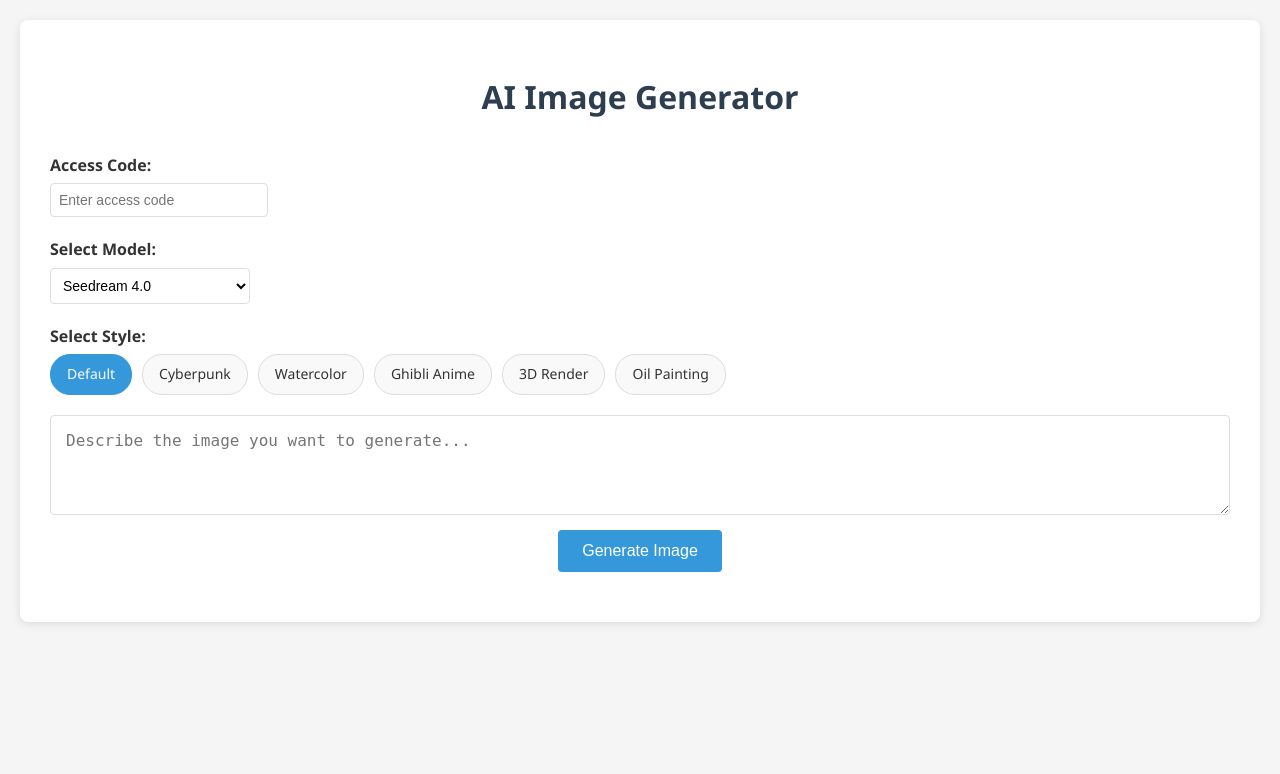
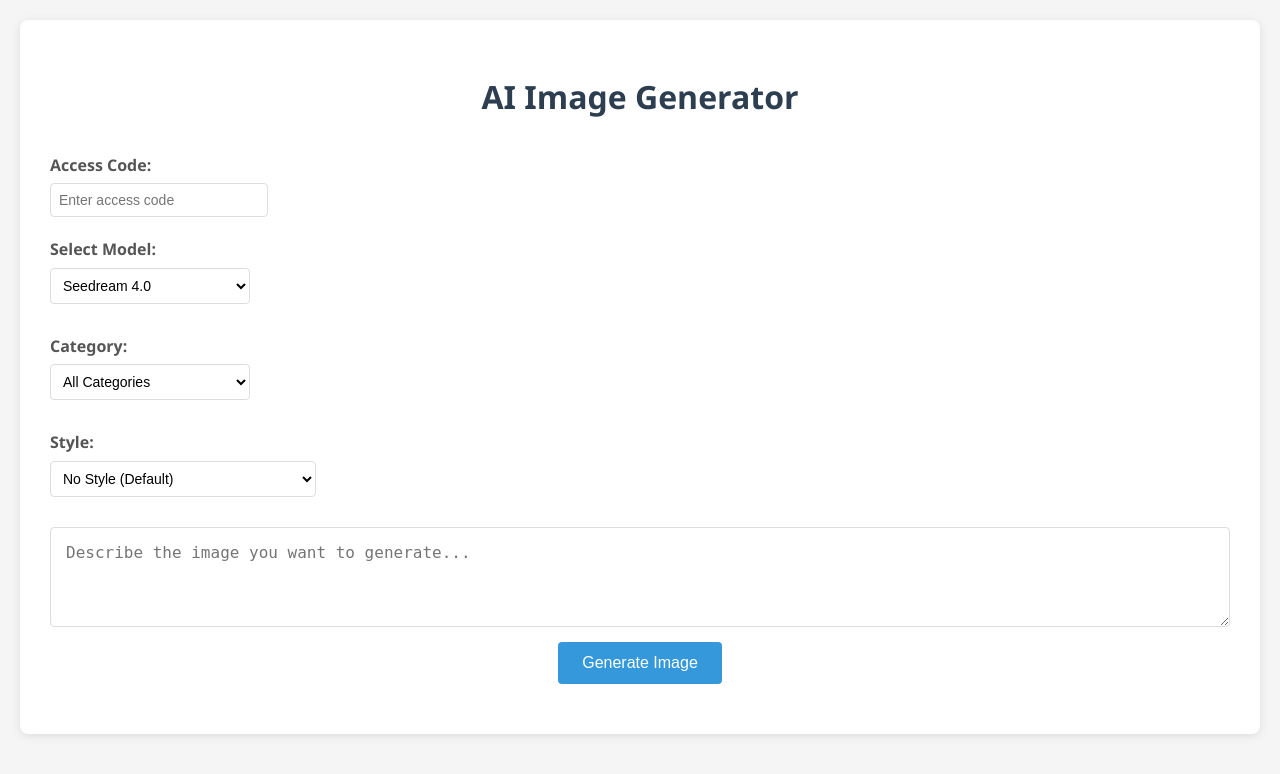
Before and after one commit to robinlxz/image_gen_with_middle_steps, a Flask app: page / in a window 1280 px wide. Shown: the top 774 px of the page. Run offline with Flask 3, Linux system fonts and the light colour scheme.

Commit message:
ADD: category dropdown on FE

```diff
--- a/app.py
+++ b/app.py
@@ -78,31 +78,86 @@ MODELS = {
     }
 }
 
-# Define Style Presets
+# Style Templates with Categories
 STYLES = {
-    "none": {
-        "name": "Default",
-        "prompt_suffix": ""
+    # === Group: Cinematic (Movies & TV) ===
+    "wes_anderson": {
+        "name": "Wes Anderson (Grand Budapest)",
+        "group": "Cinematic",
+        "prompt_suffix": ", in the style of Wes Anderson, symmetrical composition, pastel colors, retro aesthetic, highly detailed, whimsical, cinematic lighting"
     },
-    "cyberpunk": {
-        "name": "Cyberpunk",
-        "prompt_suffix": ", cyberpunk style, neon lights, futuristic city background, highly detailed, 8k resolution, vibrant colors"
+    "cyberpunk_2077": {
+        "name": "Cyberpunk 2077 (Neon Noir)",
+        "group": "Cinematic",
+        "prompt_suffix": ", cyberpunk 2077 style, neon lights, night city, rain, high tech low life, chromatic aberration, volumetric lighting, futuristic"
+    },
+    "ghibli": {
+        "name": "Studio Ghibli (Anime)",
+        "group": "Cinematic",
+        "prompt_suffix": ", Studio Ghibli style, Hayao Miyazaki, anime, vibrant colors, peaceful atmosphere, detailed background art, hand drawn style"
+    },
+    "dune": {
+        "name": "Dune (Epic Sci-Fi)",
+        "group": "Cinematic",
+        "prompt_suffix": ", Dune movie style, vast desert landscape, brutalist architecture, muted earth tones, cinematic scale, epic atmosphere, Denis Villeneuve"
+    },
+
+    # === Group: Art Styles ===
+    "van_gogh": {
+        "name": "Van Gogh (Starry Night)",
+        "group": "Art Styles",
+        "prompt_suffix": ", in the style of Vincent van Gogh, thick impasto brushstrokes, swirling patterns, vibrant blue and yellow colors, expressive oil painting"
+    },
+    "ukiyo_e": {
+        "name": "Ukiyo-e (Japanese Woodblock)",
+        "group": "Art Styles",
+        "prompt_suffix": ", Ukiyo-e style, Japanese woodblock print, flat colors, bold outlines, Hokusai style, traditional japanese art"
+    },
+    "pixel_art": {
+        "name": "Pixel Art (Retro Game)",
+        "group": "Art Styles",
+        "prompt_suffix": ", pixel art, 8-bit style, retro video game, low resolution, dithering, vibrant colors"
     },
     "watercolor": {
-        "name": "Watercolor",
-        "prompt_suffix": ", watercolor painting, soft colors, artistic, dreamy, paper texture, delicate brush strokes"
+        "name": "Watercolor (Soft)",
+        "group": "Art Styles",
+        "prompt_suffix": ", watercolor painting, soft edges, paper texture, wet-on-wet technique, dreamy atmosphere, artistic"
     },
-    "ghibli": {
-        "name": "Ghibli Anime",
-        "prompt_suffix": ", Studio Ghibli style, anime, vibrant colors, detailed background, whimsical, Hayao Miyazaki"
+
+    # === Group: Photography ===
+    "polaroid": {
+        "name": "Polaroid (Vintage)",
+        "group": "Photography",
+        "prompt_suffix": ", polaroid photo, vintage aesthetic, film grain, soft focus, flash photography, nostalgia, 1990s style"
     },
+    "macro": {
+        "name": "Macro Photography (Close-up)",
+        "group": "Photography",
+        "prompt_suffix": ", macro photography, extreme close-up, high detail, shallow depth of field, bokeh background, sharp focus"
+    },
+    "drone": {
+        "name": "Drone Shot (Aerial)",
+        "group": "Photography",
+        "prompt_suffix": ", aerial view, drone photography, bird's eye view, high angle shot, vast landscape, epic scale"
+    },
+
+    # === Group: 3D & Digital ===
     "3d_render": {
-        "name": "3D Render",
-        "prompt_suffix": ", 3D render, unreal engine 5, 8k, ray tracing, realistic, cinematic lighting, highly detailed textures"
+        "name": "3D Render (Octane)",
+        "group": "3D & Digital",
+        "prompt_suffix": ", 3d render, octane render, unreal engine 5, ray tracing, highly detailed, photorealistic, 8k resolution"
     },
-    "oil_painting": {
-        "name": "Oil Painting",
-        "prompt_suffix": ", oil painting, thick brush strokes, textured canvas, classical art style, rich colors"
+    "low_poly": {
+        "name": "Low Poly (Minimalist)",
+        "group": "3D & Digital",
+        "prompt_suffix": ", low poly style, minimalist 3d, sharp edges, flat shading, geometric shapes, isometric view"
+    },
+
+    # === Special ===
+    "custom": {
+        "name": "✨ Custom Style (Enter your own)",
+        "group": "Special",
+        "prompt_suffix": "" # Placeholder, will be replaced by user input
     }
 }
 
--- a/static/script.js
+++ b/static/script.js
@@ -3,8 +3,11 @@ document.addEventListener('DOMContentLoaded', () => {
     const promptInput = document.getElementById('promptInput');
     const accessCodeInput = document.getElementById('accessCode');
     const modelSelect = document.getElementById('modelSelect');
-    const styleOptionsContainer = document.getElementById('styleOptions');
-    const selectedStyleInput = document.getElementById('selectedStyle');
+    const categorySelect = document.getElementById('categorySelect');
+    const styleSelect = document.getElementById('styleSelect');
+    const customStyleContainer = document.getElementById('customStyleContainer');
+    const customStyleInput = document.getElementById('customStyleInput');
+
     const loadingDiv = document.getElementById('loading');
     const resultSection = document.getElementById('resultSection');
     const generatedImage = document.getElementById('generatedImage');
@@ -17,15 +20,17 @@ document.addEventListener('DOMContentLoaded', () => {
     const debugTime = document.getElementById('debugTime');
     const debugTokens = document.getElementById('debugTokens');
 
-    // Fetch and populate models & styles on load
-    fetchConfig();
+    let allStyles = []; // Store fetched styles globally
 
-    async function fetchConfig() {
+    // Load models and styles on startup
+    loadConfig();
+
+    async function loadConfig() {
         try {
             const response = await fetch('/config');
             const data = await response.json();
 
-            // 1. Populate Models
+            // Populate Models
             modelSelect.innerHTML = '';
             if (data.models && data.models.length > 0) {
                 data.models.forEach(model => {
@@ -37,45 +42,107 @@ document.addEventListener('DOMContentLoaded', () => {
                 });
             }
 
-            // 2. Populate Styles
-            styleOptionsContainer.innerHTML = '';
-            if (data.styles && data.styles.length > 0) {
-                data.styles.forEach(style => {
-                    const btn = document.createElement('div');
-                    btn.className = 'style-option';
-                    btn.textContent = style.name;
-                    btn.dataset.value = style.id;
-
-                    // Default selection
-                    if (style.id === 'none') {
-                        btn.classList.add('selected');
-                        selectedStyleInput.value = style.id;
-                    }
-
-                    // Click handler
-                    btn.addEventListener('click', () => {
-                        // Deselect all
-                        document.querySelectorAll('.style-option').forEach(b => b.classList.remove('selected'));
-                        // Select clicked
-                        btn.classList.add('selected');
-                        selectedStyleInput.value = style.id;
-                    });
-
-                    styleOptionsContainer.appendChild(btn);
-                });
-            }
+            // Store and populate Styles
+            allStyles = data.styles || [];
+            populateCategories(allStyles);
+            populateStyles(allStyles); // Initial population (All)
 
         } catch (error) {
-            console.error('Failed to load config:', error);
-            // Fallback UI if config fails
+            console.error('Error loading config:', error);
+            alert('Failed to load configuration. Is the server running?');
         }
     }
 
+    // Populate Category Selector
+    function populateCategories(styles) {
+        const categories = new Set(styles.map(s => s.group).filter(g => g));
+
+        // Add "All" option
+        categorySelect.innerHTML = '<option value="all">All Categories</option>';
+
+        // Add specific categories
+        Array.from(categories).sort().forEach(cat => {
+            const option = document.createElement('option');
+            option.value = cat;
+            option.textContent = cat;
+            categorySelect.appendChild(option);
+        });
+    }
+
+    // Populate Style Selector (Filtered)
+    function populateStyles(styles, categoryFilter = 'all') {
+        styleSelect.innerHTML = '';
+
+        // Add Default/None option always
+        const defaultOption = document.createElement('option');
+        defaultOption.value = 'none';
+        defaultOption.textContent = 'No Style (Default)';
+        styleSelect.appendChild(defaultOption);
+
+        // Filter styles
+        let filteredStyles = styles;
+        if (categoryFilter !== 'all') {
+            filteredStyles = styles.filter(s => s.group === categoryFilter);
+        }
+
+        // Group logic (keep optgroups if showing 'all', or just list if specific category)
+        if (categoryFilter === 'all') {
+            const groups = {};
+            filteredStyles.forEach(style => {
+                if (style.id === 'none') return;
+                const groupName = style.group || 'Other';
+                if (!groups[groupName]) groups[groupName] = [];
+                groups[groupName].push(style);
+            });
+
+            for (const [groupName, groupStyles] of Object.entries(groups)) {
+                const optgroup = document.createElement('optgroup');
+                optgroup.label = groupName;
+                groupStyles.forEach(style => {
+                    const option = document.createElement('option');
+                    option.value = style.id;
+                    option.textContent = style.name;
+                    optgroup.appendChild(option);
+                });
+                styleSelect.appendChild(optgroup);
+            }
+        } else {
+            // Flat list for specific category
+            filteredStyles.forEach(style => {
+                if (style.id === 'none') return;
+                const option = document.createElement('option');
+                option.value = style.id;
+                option.textContent = style.name;
+                styleSelect.appendChild(option);
+            });
+        }
+    }
+
+    // Handle Category Change
+    categorySelect.addEventListener('change', () => {
+        const selectedCategory = categorySelect.value;
+        populateStyles(allStyles, selectedCategory);
+        // Reset custom input visibility
+        customStyleContainer.classList.add('hidden');
+    });
+
+    // Handle Custom Style Visibility
+    styleSelect.addEventListener('change', () => {
+        if (styleSelect.value === 'custom') {
+            customStyleContainer.classList.remove('hidden');
+            customStyleInput.focus();
+        } else {
+            customStyleContainer.classList.add('hidden');
+        }
+    });
+
+    // Handle Generate Button Click
     generateBtn.addEventListener('click', async () => {
         const prompt = promptInput.value.trim();
         const accessCode = accessCodeInput.value.trim();
         const selectedModel = modelSelect.value;
-        const selectedStyle = selectedStyleInput.value;
+        const selectedStyle = styleSelect.value;
+        const customStyle = customStyleInput.value.trim();
 
         if (!prompt) {
             alert('Please enter a prompt first.');
--- a/static/style.css
+++ b/static/style.css
@@ -42,16 +42,25 @@ h1 {
     width: 200px;
 }
 
-.model-select-container, .style-select-container {
+.model-select-container, .style-select-container, #customStyleContainer {
     text-align: left;
-    margin-bottom: 5px;
+    margin-bottom: 15px;
+}
+
+#customStyleInput {
+    padding: 8px;
+    border-radius: 4px;
+    border: 1px solid #ddd;
+    font-size: 14px;
+    width: 100%;
+    box-sizing: border-box; /* Ensure padding doesn't overflow width */
 }
 
 label {
-    font-weight: 600;
-    margin-right: 10px;
     display: block;
     margin-bottom: 5px;
+    font-weight: bold;
+    color: #555;
 }
 
 select {
--- a/templates/index.html
+++ b/templates/index.html
@@ -25,11 +25,24 @@
             </div>
 
             <div class="style-select-container">
-                <label>Select Style:</label>
-                <div id="styleOptions" class="style-options">
-                    <!-- Style buttons will be populated by JS -->
-                </div>
-                <input type="hidden" id="selectedStyle" value="none">
+                <label for="categorySelect">Category:</label>
+                <select id="categorySelect">
+                    <option value="all">All Categories</option>
+                    <!-- Populated by JS -->
+                </select>
+            </div>
+
+            <div class="style-select-container">
+                <label for="styleSelect">Style:</label>
+                <select id="styleSelect">
+                    <!-- Options will be populated based on category -->
+                </select>
+            </div>
+
+            <!-- Custom Style Input (Hidden by default) -->
+            <div id="customStyleContainer" class="hidden">
+                <label for="customStyleInput">Custom Style:</label>
+                <input type="text" id="customStyleInput" placeholder="e.g. Lego blocks, Paper cut art, Minecraft...">
             </div>
 
             <textarea id="promptInput" placeholder="Describe the image you want to generate..."></textarea>
```
